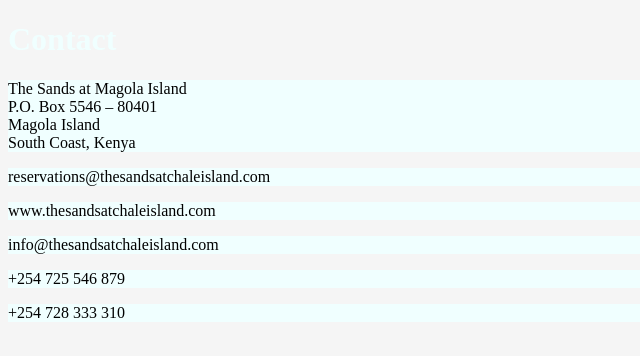
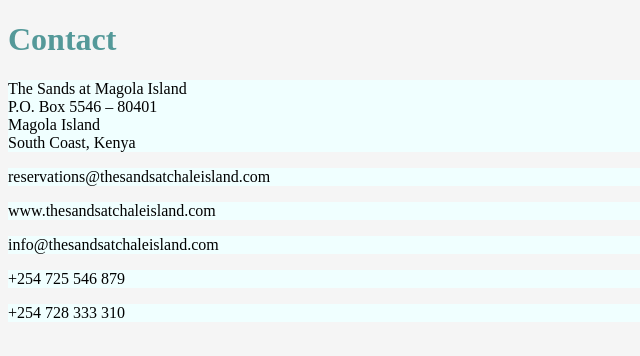
Before and after one commit to dorcasndungu/resort, a plain HTML site: page info.html in a window 1280 px wide. Shown: the whole page, without its empty margins (0-640 px from the left). Drawn offline with Linux system fonts and the light colour scheme.

Commit message:
edited the css file

```diff
--- a/CSS/1.css
+++ b/CSS/1.css
@@ -1,5 +1,5 @@
 h1{
-  color:azure;
+  color:rgb(84, 153, 153);
 }
 h2{
   font-size: larger;
```
Also changed, not shown: info.html (+2 -0 lines).
